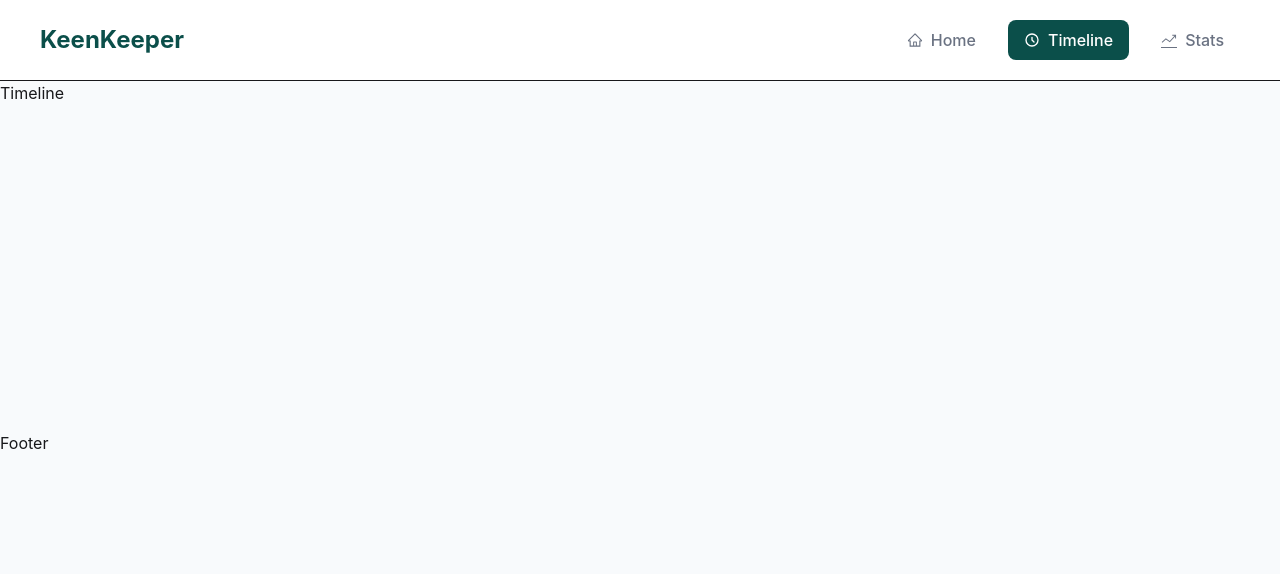
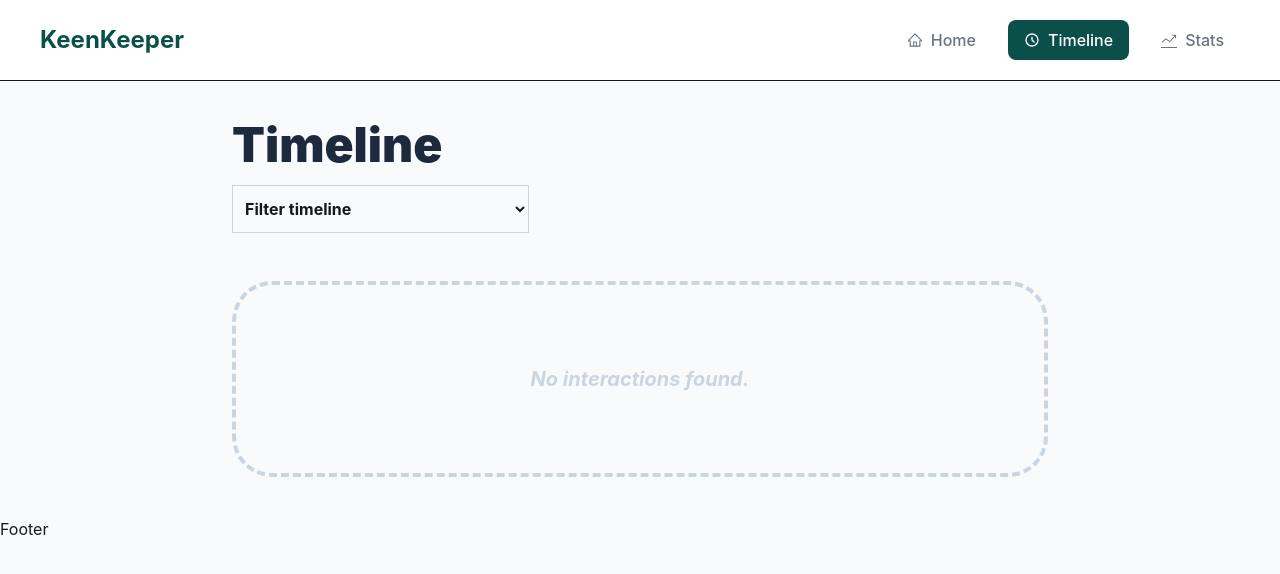
Before and after one commit to jituman01/B13-A7-KeenKeeper, a React (Vite) app: page /timeline in a window 1280 px wide. Shown: the top 574 px of the page. Built offline with nearby package versions, Linux system fonts and the light colour scheme.

Commit message:
create timeline section  and added functionality and according to design by figma

```diff
--- a/src/pages/Timeline.jsx
+++ b/src/pages/Timeline.jsx
@@ -1,9 +1,42 @@
-import React from 'react';
+import { useState } from "react";
+import { getStoredTimeline } from "../utils/localDb";
+import { IoCallOutline } from "react-icons/io5";
+import { AiOutlineMessage, AiOutlineVideoCamera } from "react-icons/ai";
 
 const Timeline = () => {
+  const [filter, setFilter] = useState("All");
+  const activities = getStoredTimeline();
+  const filteredData = filter === "All" ? activities : activities.filter(item => item.type === filter);
+
   return (
-    <div>
-      Timeline
+    <div className="max-w-4xl mx-auto p-10">
+      <div className="items-center mb-12">
+        <div className="mb-4">
+          <h1 className="text-5xl font-black text-slate-800">Timeline</h1>
+        </div>
+        <select onChange={(e) => setFilter(e.target.value)} className="border border-slate-300 py-3 px-2 pr-40   font-bold">
+          <option  value="All"><h2 className="font-medium text-gray-400">Filter timeline</h2></option>
+          <option value="Call">Call</option>
+          <option value="Text">Text</option>
+          <option value="Video">Video</option>
+        </select>
+      </div>
+
+      <div className="space-y-6">
+        {filteredData.length > 0 ? filteredData.map(item => (
+          <div key={item.id} className="bg-white p-6 rounded-3xl border flex items-center gap-6 shadow-sm">
+            <div className="p-5 bg-slate-50 rounded-2xl text-teal-800">
+               {item.type === 'Call' && <IoCallOutline size={28} />}
+               {item.type === 'Text' && <AiOutlineMessage size={28} />}
+               {item.type === 'Video' && <AiOutlineVideoCamera size={28} />}
+            </div>
+            <div>
+              <p className="font-bold text-xl text-slate-800">{item.title}</p>
+              <p className="text-slate-400 font-medium">{item.date}</p>
+            </div>
+          </div>
+        )) : <div className="text-center py-20 text-slate-300 font-bold text-xl italic border-4 border-dashed rounded-[40px]">No interactions found.</div>}
+      </div>
     </div>
   );
 };
```
